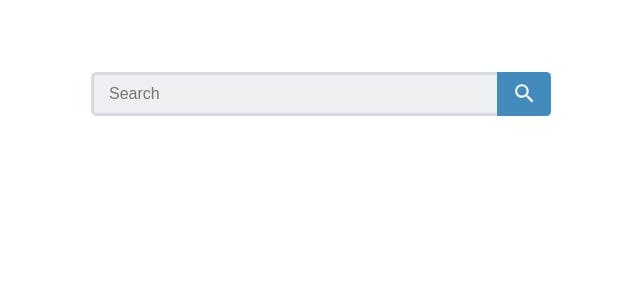
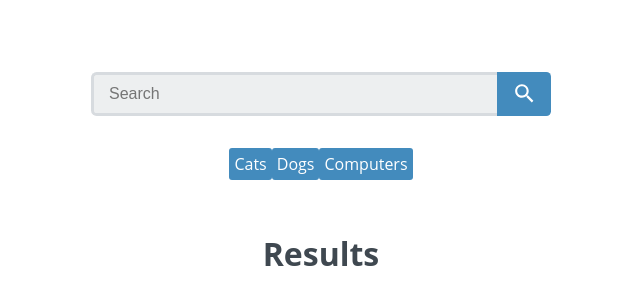
Before and after one commit to Dawid2803/gallery-app, a React (Create React App) app: page / in a window 1280 px wide. Shown: the top 304 px of the page, without its empty margins (319-959 px from the left). Built offline with nearby package versions, Linux system fonts and the light colour scheme.

Commit message:
added all components, need to change SearchForm to class and integrated flicker api to photocontainer

```diff
--- a/src/App.js
+++ b/src/App.js
@@ -1,12 +1,20 @@
 import React, { Component } from 'react'
 import SearchForm from './components/SearchForm'
+import Nav from './components/Nav'
+import { link, BrowserRouter } from "react-router-dom"
+import NotFound from './components/NotFound'
+import PhotoContainer from './components/PhotoContainer'
 
 export class App extends Component {
   render() {
     return (
-      <div>
-        <SearchForm />
-      </div>
+      <BrowserRouter>
+        <div>
+          <SearchForm />
+          <Nav />
+          <PhotoContainer />
+        </div>
+      </BrowserRouter>
     )
   }
 }
--- /dev/null
+++ b/src/components/Nav.js
@@ -0,0 +1,18 @@
+import React from 'react'
+import { Link } from 'react-router-dom'
+
+function Nav() {
+    return (
+        <div>
+            <nav className="main-nav">
+                <ul>
+                    <Link to="#"> Cats </Link>
+                    <Link to="#"> Dogs </Link>
+                    <Link to="#"> Computers </Link>
+                </ul>
+            </nav>
+        </div>
+    )
+}
+
+export default Nav
--- /dev/null
+++ b/src/components/NotFound.js
@@ -0,0 +1,14 @@
+import React from 'react'
+
+function NotFound() {
+    return (
+        <div>
+            <li className="not-found">
+                <h3><strong>No Results Found</strong></h3>
+                <p>Your search did not return any results. Please try again</p>
+            </li>
+        </div>
+    )
+}
+
+export default NotFound
--- /dev/null
+++ b/src/components/Photo.js
@@ -0,0 +1,13 @@
+import React from 'react'
+
+function Photo(props) {
+    return (
+        <div>
+            <li>
+                <img src='api placeholder'></img><alt>placeholder</alt>
+            </li>
+        </div>
+    )
+}
+
+export default Photo
--- /dev/null
+++ b/src/components/PhotoContainer.js
@@ -0,0 +1,23 @@
+//Stateful component
+import React, { Component } from 'react'
+import Photo from './Photo';
+
+export class PhotoContainer extends Component {
+    state = {
+        photoGallery: []
+    };
+
+    render() {
+
+        return (
+            <div>
+                <h2><strong>Results</strong></h2>
+                {this.state.photoGallery.map(photo => {
+                    <Photo />
+                })}
+            </div>
+        )
+    }
+}
+
+export default PhotoContainer
--- a/src/components/SearchForm.js
+++ b/src/components/SearchForm.js
@@ -1,6 +1,10 @@
-import React from 'react'
+//stateful component
+import React, { useState } from 'react'
 
+//when search input is submitted, update state
 function SearchForm() {
+    const [ searchParam, setSearchParam ] = useState('');
+
     return (
         <div >
             <form className="search-form">
```
